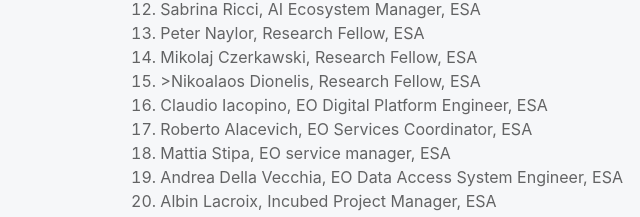
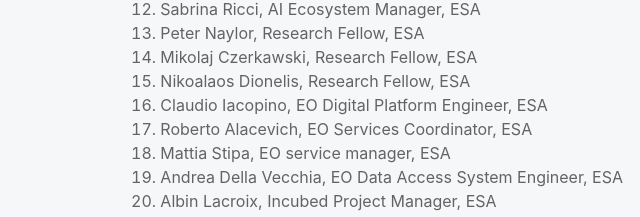
Before and after one commit to cnj-digital/ethswarm-eo-manifesto-html, a website built with Vite: page index.html in a window 1280 px wide. Shown: the part 5590-5807 px from the top of the page, 524-1164 px from the left. Built offline with nearby package versions, Linux system fonts and the light colour scheme; a small style sheet from the web is missing.

Commit message:
Remove extra >

```diff
--- a/index.html
+++ b/index.html
@@ -296,7 +296,7 @@
           <li>Sabrina Ricci, AI Ecosystem Manager, ESA </li>
           <li>Peter Naylor, Research Fellow, ESA</li>
           <li>Mikolaj Czerkawski, Research Fellow, ESA </li>
-          <li>>Nikoalaos Dionelis, Research Fellow, ESA </li>
+          <li>Nikoalaos Dionelis, Research Fellow, ESA </li>
           <li>Claudio Iacopino, EO Digital Platform Engineer, ESA </li>
           <li>Roberto Alacevich, EO Services Coordinator, ESA </li>
           <li>Mattia Stipa, EO service manager, ESA</li>
```
